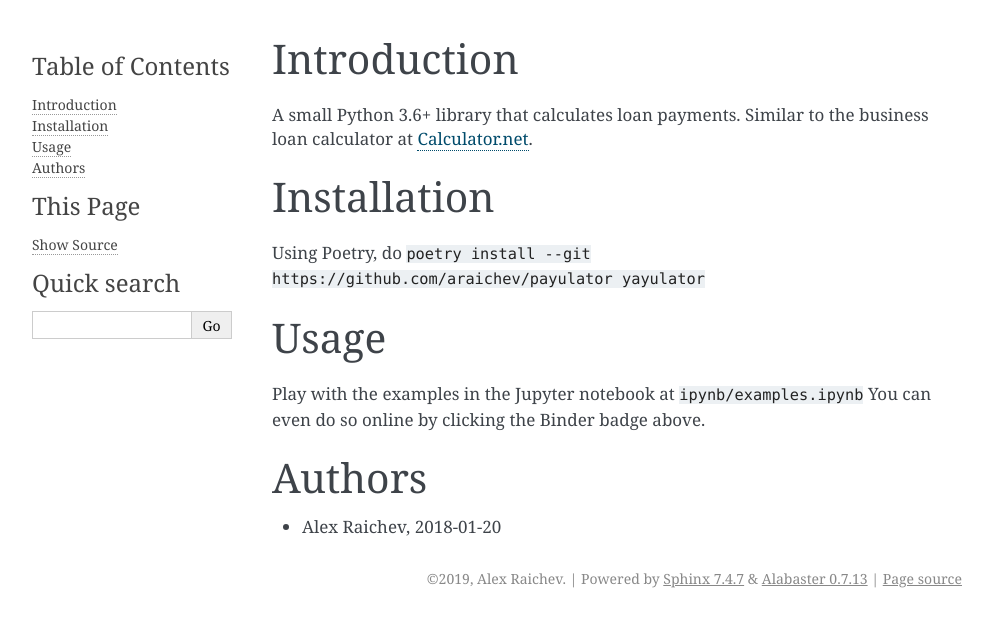
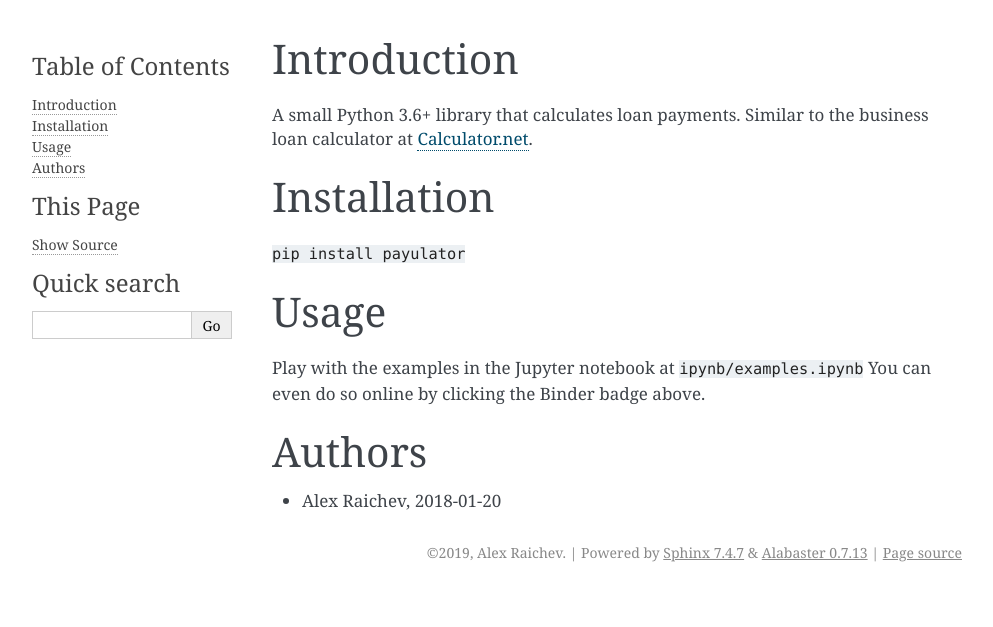
Before and after one commit to araichev/loan_calculator, a Sphinx documentation site: the page built from docs/introduction.rst, in a window 1280 px wide. Shown: the top 627 px of the page, without its empty margins (148-1141 px from the left). Built offline with Sphinx 7.4.7, drawn with Linux system fonts in a browser that asks for light colours.

Commit message:
Updated docs

```diff
--- a/docs/introduction.rst
+++ b/docs/introduction.rst
@@ -6,7 +6,7 @@ Similar to the business loan calculator at `Calculator.net <https://www.calculat
 
 Installation
 ============
-Using Poetry, do ``poetry install --git https://github.com/araichev/payulator yayulator``
+``pip install payulator``
 
 
 Usage
```
